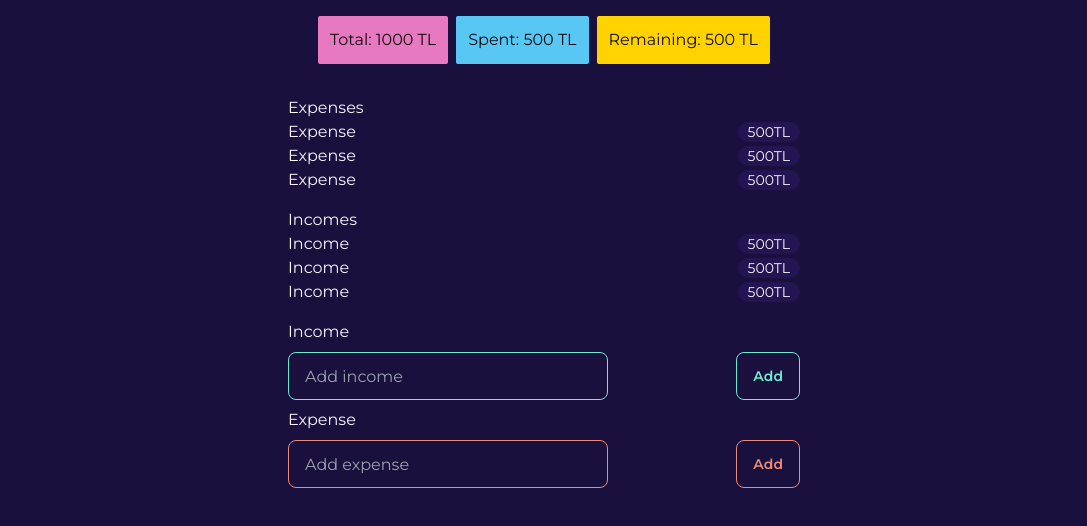
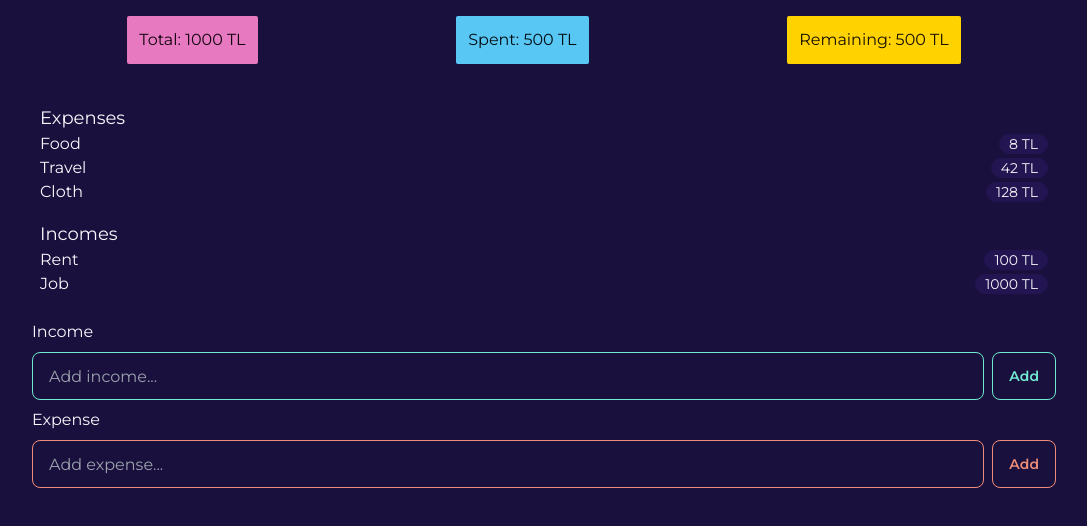
Before and after one commit to doguozcan/budget, a React (Vite) app: page / in a window 1280 px wide. Shown: the top 526 px of the page, without its empty margins (96-1183 px from the left). Built offline with nearby package versions, Linux system fonts and the light colour scheme.

Commit message:
Add props to expense and income components

```diff
--- a/src/App.jsx
+++ b/src/App.jsx
@@ -9,16 +9,16 @@ import AddIncome from './components/AddIncome'
 export default function App() {
   return (
     <div className="flex flex-col items-center font-montserrat">
-      <div className="flex space-x-2 m-4">
+      <div className="flex space-x-2 m-4 w-4/5 justify-around">
         <Total />
         <Spent />
         <Remaining />
       </div>
-      <div className="w-1/2 max-w-lg">
+      <div className="w-4/5 p-2">
         <Expenses />
         <Incomes />
       </div>
-      <div className="w-1/2 max-w-lg">
+      <div className="w-4/5 ">
         <AddIncome />
         <AddExpense />
       </div>
--- a/src/components/AddExpense.jsx
+++ b/src/components/AddExpense.jsx
@@ -5,8 +5,8 @@ const AddExpense = () => {
       <div className="flex justify-between gap-2">
         <input
           type="text"
-          placeholder="Add expense"
-          className="input input-bordered input-error w-full max-w-xs"
+          placeholder="Add expense..."
+          className="input input-bordered input-error w-full"
         />
         <button className="btn btn-outline btn-error">Add</button>
       </div>
--- a/src/components/AddIncome.jsx
+++ b/src/components/AddIncome.jsx
@@ -5,8 +5,8 @@ const AddIncome = () => {
       <div className="flex justify-between gap-2">
         <input
           type="text"
-          placeholder="Add income"
-          className="input input-bordered input-success w-full max-w-xs"
+          placeholder="Add income..."
+          className="input input-bordered input-success w-full"
         />
         <button className="btn btn-outline btn-success">Add</button>
       </div>
--- a/src/components/Expense.jsx
+++ b/src/components/Expense.jsx
@@ -1,9 +1,9 @@
-const Expense = () => {
+const Expense = (props) => {
   return (
-    <div className="flex items-center justify-between">
-      <p>Expense</p>
-      <div className="badge badge-neutral text-current"> 500TL</div>
-    </div>
+    <li className="flex items-center justify-between">
+      <p>{props.name}</p>
+      <div className="badge badge-neutral text-current">{props.amount} TL</div>
+    </li>
   )
 }
 export default Expense
--- a/src/components/Expenses.jsx
+++ b/src/components/Expenses.jsx
@@ -1,13 +1,23 @@
 import Expense from '../components/Expense'
 
 const Expenses = () => {
+  const expenses = [
+    { id: 1, name: 'Food', amount: 8 },
+    { id: 2, name: 'Travel', amount: 42 },
+    { id: 3, name: 'Cloth', amount: 128 },
+  ]
+
   return (
     <div className="my-4">
-      <h2>Expenses</h2>
+      <h2 className="text-lg">Expenses</h2>
       <ul>
-        <Expense />
-        <Expense />
-        <Expense />
+        {expenses.map((expense) => (
+          <Expense
+            key={expense.id}
+            name={expense.name}
+            amount={expense.amount}
+          />
+        ))}
       </ul>
     </div>
   )
--- a/src/components/Income.jsx
+++ b/src/components/Income.jsx
@@ -1,9 +1,9 @@
-const Income = () => {
+const Income = (props) => {
   return (
-    <div className="flex items-center justify-between">
-      <p>Income</p>
-      <div className="badge badge-neutral text-current"> 500TL</div>
-    </div>
+    <li className="flex items-center justify-between">
+      <p>{props.name}</p>
+      <div className="badge badge-neutral text-current">{props.amount} TL</div>
+    </li>
   )
 }
 export default Income
--- a/src/components/Incomes.jsx
+++ b/src/components/Incomes.jsx
@@ -1,13 +1,18 @@
 import Income from '../components/Income'
 
 const Incomes = () => {
+  const incomes = [
+    { id: 1, name: 'Rent', amount: 100 },
+    { id: 2, name: 'Job', amount: 1000 },
+  ]
+
   return (
     <div className="my-4">
-      <h2>Incomes</h2>
+      <h2 className="text-lg">Incomes</h2>
       <ul>
-        <Income />
-        <Income />
-        <Income />
+        {incomes.map((income) => (
+          <Income key={income.id} name={income.name} amount={income.amount} />
+        ))}
       </ul>
     </div>
   )
```
